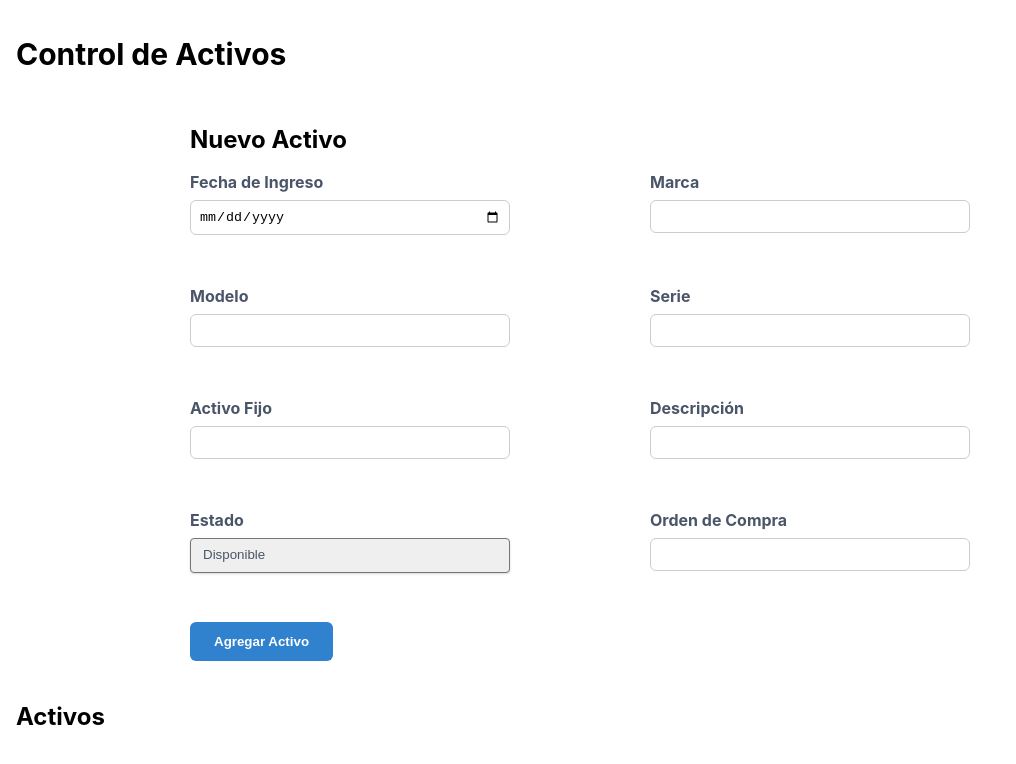
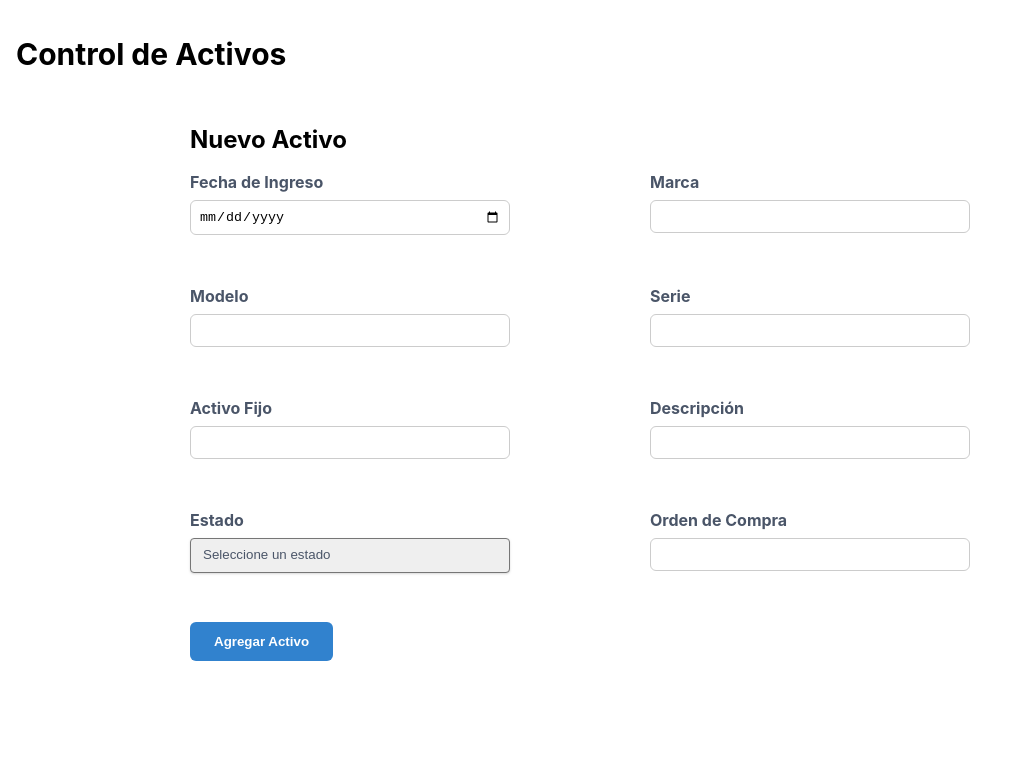
Before and after one commit to P4bu/Control-Activos-React, a React (Create React App) app: page / in a window 1280 px wide. Shown: the top 764 px of the page, without its empty margins (0-1016 px from the left). Built offline with nearby package versions, Linux system fonts and the light colour scheme.

Commit message:
Correccion de select y ocultacion de titulo activos si no existiecen activos

```diff
--- a/src/components/ActivoForm.tsx
+++ b/src/components/ActivoForm.tsx
@@ -133,6 +133,7 @@ const ActivoForm: React.FC<ActivoFormProps> = ({
             onChange={handleChange}
             className="shadow appearance-none border rounded w-full py-2 px-3 text-gray-700 leading-tight focus:outline-none focus:shadow-outline"
             >
+            <option value="">Seleccione un estado</option>
             <option value="Disponible">Disponible</option>
             <option value="No disponible">No disponible</option>
             <option value="Baja">Baja</option>
--- a/src/components/ActivoList.tsx
+++ b/src/components/ActivoList.tsx
@@ -120,6 +120,8 @@ const ActivoList: React.FC<ActivoListProps> = ({ activos, setActivos }) => {
 
   return (
     <div className="mt-4">
+      {activos.length !== 0 &&(
+        <>
       <h2 className="text-2xl font-bold mb-2">Activos</h2>
       <ul>
         {activos.map((activo, indice) => (
@@ -150,14 +152,14 @@ const ActivoList: React.FC<ActivoListProps> = ({ activos, setActivos }) => {
                 <button
                   className="bg-red-500 hover:bg-red-700 text-white font-bold py-2 px-4 rounded mr-2"
                   onClick={() => openDeleteModal(indice)}
-                >
+                  >
                   <Trash className="w-4 h-4 mr-2" />
                   Eliminar
                 </button>
                 {!activo.fechaSalida && (
                   <button
-                    className="bg-green-500 hover:bg-green-700 text-white font-bold py-2 px-4 rounded"
-                    onClick={() => handleAgregarSalida(indice)}
+                  className="bg-green-500 hover:bg-green-700 text-white font-bold py-2 px-4 rounded"
+                  onClick={() => handleAgregarSalida(indice)}
                   >
                     <Plus className="w-4 h-4 mr-2" />
                     Agregar Salida
@@ -168,6 +170,8 @@ const ActivoList: React.FC<ActivoListProps> = ({ activos, setActivos }) => {
           </li>
         ))}
       </ul>
+        </>
+      )}
 
       {/* Modal para agregarsalida */}
       {isModalOpen && (
```
